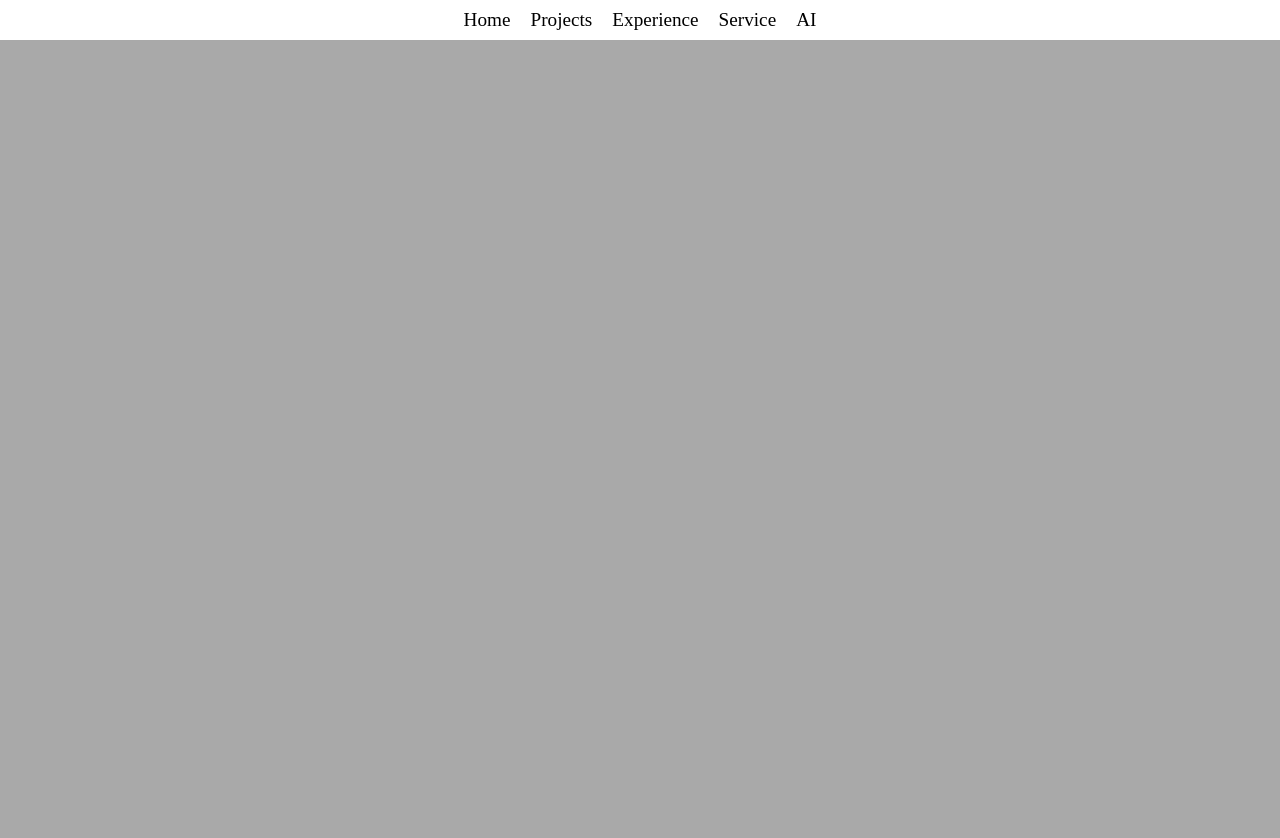
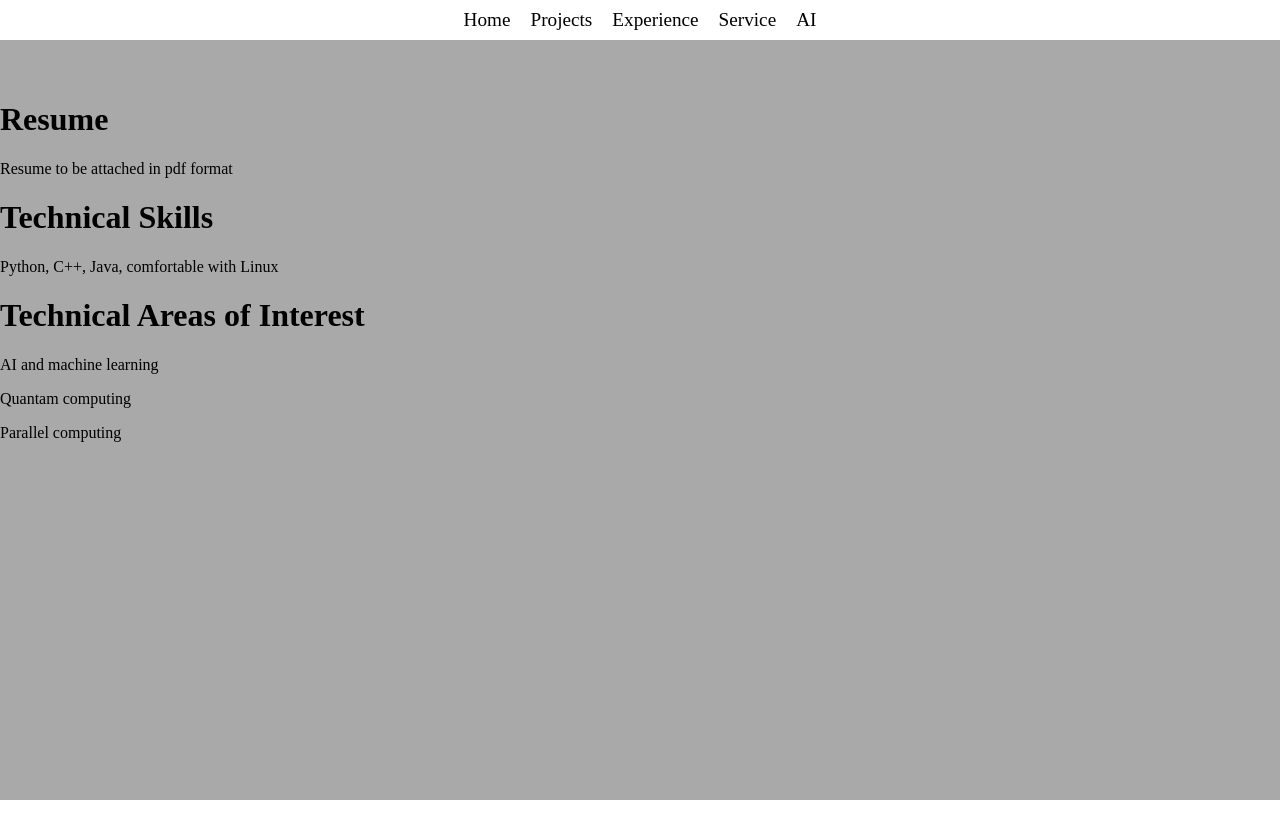
Before and after one commit to ZachSchrag/CSCE_315_schrag, a plain HTML site: page project 1/experience.html in a window 1280 px wide. Shown: the top 838 px of the page. After the commit the page ends 800 px from the top, so only its background shows below. Drawn offline with Linux system fonts and the light colour scheme.

Commit message:
Iteration 1

```diff
--- a/project 1/ai.css
+++ b/project 1/ai.css
@@ -1,11 +1,27 @@
+body {
+    margin: 0;
+    overflow: hidden;
+}
+
 .background {
     position: absolute;
     top: 0;
     left: 0;
     width: 100%;
-    height: 200%;
+    height: 100%;
     overflow: auto;
     /* background-image: linear-gradient(90deg, #e3dcc2, #e3dc95, #a6a867); */
     background-color: darkgray;
     z-index: -1;
 }
+
+.background .temp {
+    position: absolute;
+    top: 10%;
+    left: 0;
+    width: 100%;
+    height: 90%;
+    display: -moz-box;
+    -moz-box-orient: vertical;
+    z-index: 0;
+}
--- a/project 1/experience.css
+++ b/project 1/experience.css
@@ -1,11 +1,28 @@
+body {
+    margin: 0;
+    overflow: hidden;
+}
+
 .background {
     position: absolute;
     top: 0;
     left: 0;
     width: 100%;
-    height: 200%;
-    overflow: auto;
+    height: 100%;
+    overflow: hidden;
     /* background-image: linear-gradient(90deg, #e3dcc2, #e3dc95, #a6a867); */
     background-color: darkgray;
     z-index: -1;
 }
+
+
+.background .temp {
+    position: absolute;
+    top: 10%;
+    left: 0;
+    width: 100%;
+    height: 90%;
+    display: -moz-box;
+    -moz-box-orient: vertical;
+    z-index: 0;
+}
--- a/project 1/experience.html
+++ b/project 1/experience.html
@@ -14,5 +14,17 @@
             <div class="item"><a href="service.html">Service</a></div>
             <div class="item"><a href="ai.html">AI</a></div>
         </div>
+
+        <div class="temp">
+            <h1>Resume</h1>
+            <p>Resume to be attached in pdf format</p>
+            <h1>Technical Skills</h1>
+            <p>Python, C++, Java, comfortable with Linux</p>
+            <h1>Technical Areas of Interest</h1>
+            <p>AI and machine learning</p>
+            <p>Quantam computing</p>
+            <p>Parallel computing</p>
+        </div>
+
 </body>
 </html>
--- a/project 1/projects.css
+++ b/project 1/projects.css
@@ -1,11 +1,27 @@
+body {
+    margin: 0;
+    overflow: hidden;
+}
+
 .background {
     position: absolute;
     top: 0;
     left: 0;
     width: 100%;
-    height: 200%;
+    height: 100%;
     overflow: auto;
     /* background-image: linear-gradient(90deg, #e3dcc2, #e3dc95, #a6a867); */
     background-color: darkgray;
     z-index: -1;
 }
+
+.background .temp {
+    position: absolute;
+    top: 10%;
+    left: 0;
+    width: 100%;
+    height: 90%;
+    display: -moz-box;
+    -moz-box-orient: vertical;
+    z-index: 0;
+}
--- a/project 1/service.css
+++ b/project 1/service.css
@@ -1,11 +1,27 @@
+body {
+    margin: 0;
+    overflow: hidden;
+}
+
 .background {
     position: absolute;
     top: 0;
     left: 0;
     width: 100%;
-    height: 200%;
+    height: 100%;
     overflow: auto;
     /* background-image: linear-gradient(90deg, #e3dcc2, #e3dc95, #a6a867); */
     background-color: darkgray;
     z-index: -1;
 }
+
+.background .temp {
+    position: absolute;
+    top: 10%;
+    left: 0;
+    width: 100%;
+    height: 90%;
+    display: -moz-box;
+    -moz-box-orient: vertical;
+    z-index: 0;
+}
```
Also changed, not shown: project 1/ai.html (+4 -0 lines), project 1/projects.html (+12 -0 lines), project 1/service.html (+5 -0 lines).
